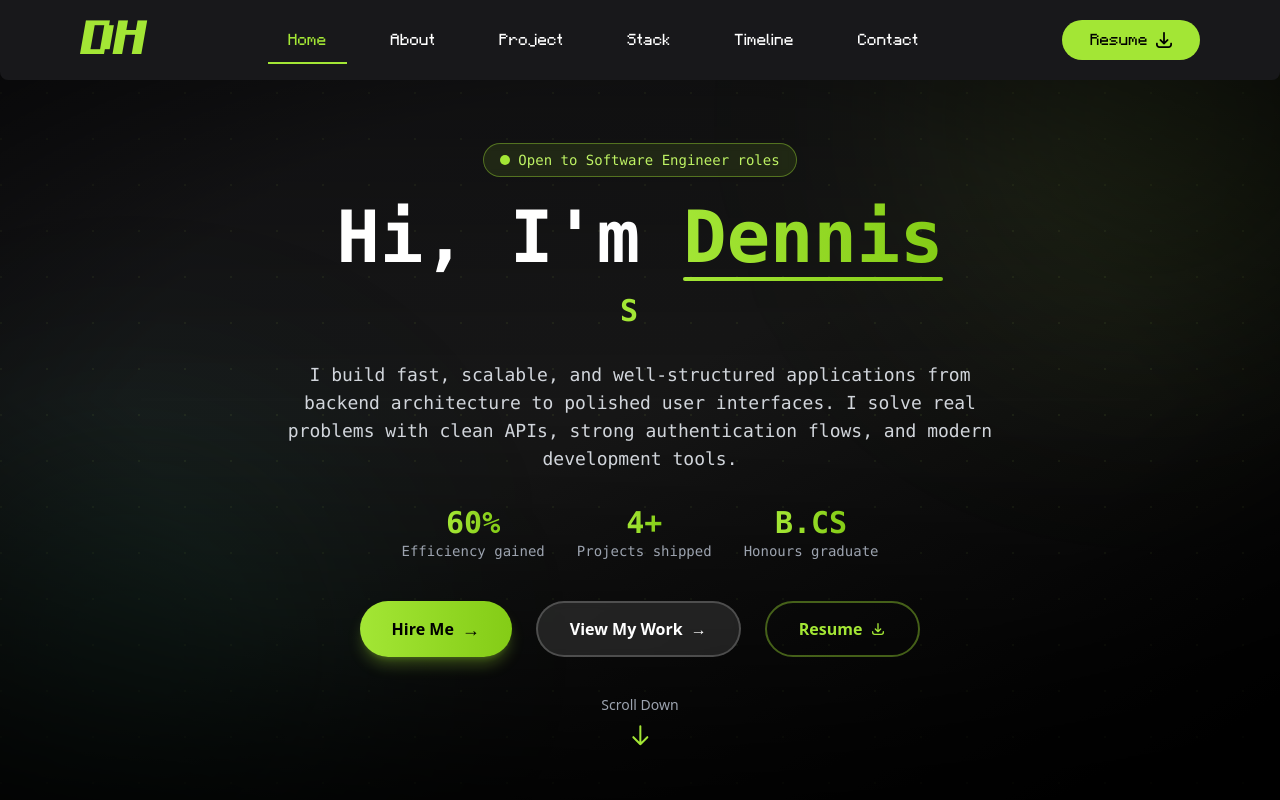
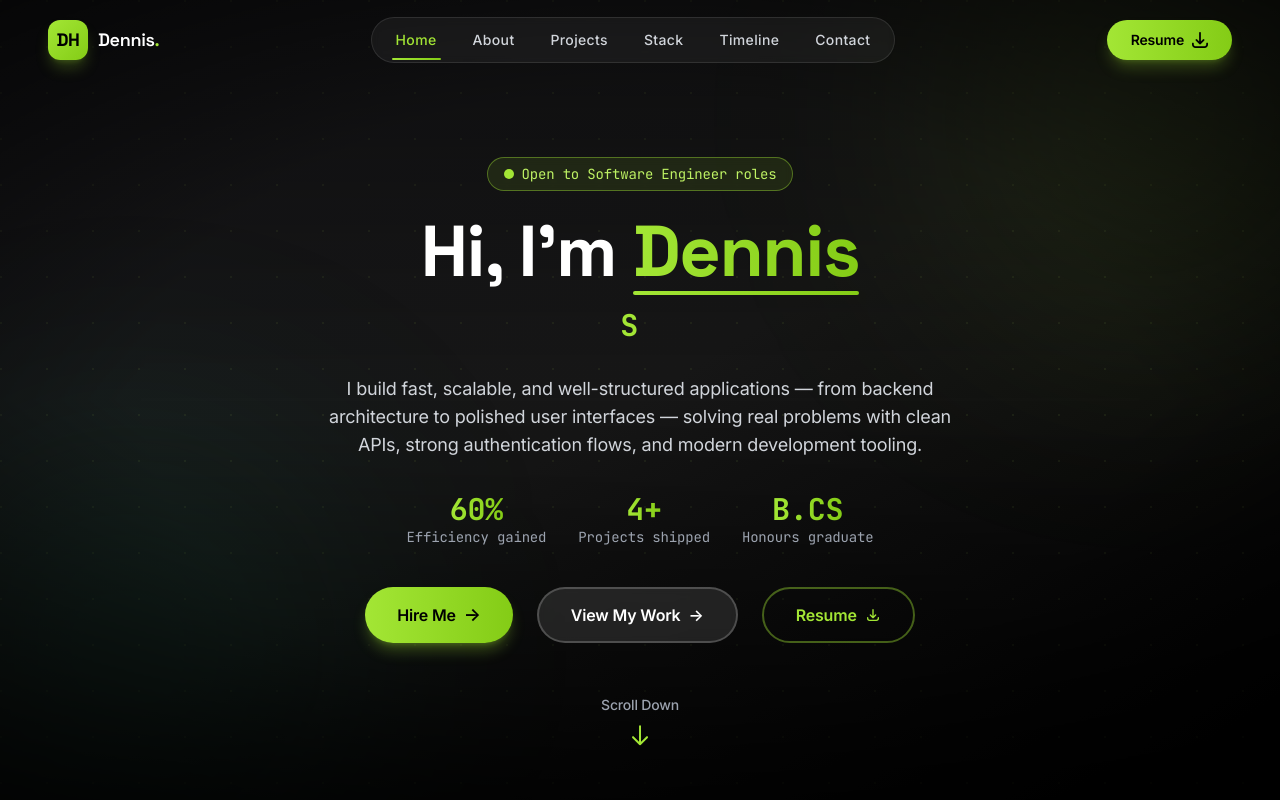
Before and after one commit to dennishuang03-hub/Dennis-Portfolio, a React (Create React App) app: page / in a window 1280 px wide. Shown: the top 800 px of the page. Built offline with nearby package versions, Linux system fonts and the light colour scheme.

Commit message:
Change some UI in the system

```diff
--- a/public/index.html
+++ b/public/index.html
@@ -4,12 +4,20 @@
     <meta charset="utf-8" />
     <link rel="icon" href="%PUBLIC_URL%/DHLogo.png" />
     <meta name="viewport" content="width=device-width, initial-scale=1" />
-    <meta name="theme-color" content="#000000" />
+    <meta name="theme-color" content="#0a0a0a" />
     <meta
       name="description"
-      content="Web site created using create-react-app"
+      content="Dennis Huang — Software Engineer building fast, scalable, and secure full-stack applications."
     />
     <link rel="apple-touch-icon" href="%PUBLIC_URL%/DHLogo.png" />
+
+    <!-- Fonts: Space Grotesk (display) + Inter (body) + JetBrains Mono (code) -->
+    <link rel="preconnect" href="https://fonts.googleapis.com" />
+    <link rel="preconnect" href="https://fonts.gstatic.com" crossorigin />
+    <link
+      href="https://fonts.googleapis.com/css2?family=Inter:wght@400;500;600;700&family=Space+Grotesk:wght@500;600;700&family=JetBrains+Mono:wght@400;500;700&display=swap"
+      rel="stylesheet"
+    />
     <!--
       manifest.json provides metadata used when your web app is installed on a
       user's mobile device or desktop. See https://developers.google.com/web/fundamentals/web-app-manifest/
@@ -24,7 +32,7 @@
       work correctly both with client-side routing and a non-root public URL.
       Learn how to configure a non-root public URL by running `npm run build`.
     -->
-    <title>React App</title>
+    <title>Dennis Huang · Software Engineer</title>
   </head>
   <body>
     <noscript>You need to enable JavaScript to run this app.</noscript>
--- a/src/components/header.js
+++ b/src/components/header.js
@@ -3,23 +3,31 @@ import downloadIcon from "../assets/icons/downloads.png";
 import { scrollToSection } from "../utils/scrollToSection";
 
 const sections = ["home", "about", "project", "stack", "timeline", "contact"];
+const labels = {
+    home: "Home",
+    about: "About",
+    project: "Projects",
+    stack: "Stack",
+    timeline: "Timeline",
+    contact: "Contact",
+};
 
 export default function Header() {
     const [isOpen, setIsOpen] = useState(false);
     const [active, setActive] = useState("home");
-    const [isManualScroll] = useState(false);
+    const [scrolled, setScrolled] = useState(false);
 
+    // Highlight the section currently in view
     useEffect(() => {
         const observer = new IntersectionObserver(
             (entries) => {
-                if (isManualScroll) return;
                 entries.forEach((entry) => {
                     if (entry.isIntersecting) {
                         setActive(entry.target.id);
                     }
                 });
             },
-            { rootMargin: "-30% 0px -50% 0px", }
+            { rootMargin: "-30% 0px -50% 0px" }
         );
 
         sections.forEach((id) => {
@@ -28,72 +36,105 @@ export default function Header() {
         });
 
         return () => observer.disconnect();
-    }, [isManualScroll]);
+    }, []);
 
-    // UNDERLINE
+    // Glass/solid state on scroll
+    useEffect(() => {
+        const onScroll = () => setScrolled(window.scrollY > 24);
+        onScroll();
+        window.addEventListener("scroll", onScroll, { passive: true });
+        return () => window.removeEventListener("scroll", onScroll);
+    }, []);
+
     const NavItem = ({ id, label }) => (
         <button
             onClick={() => scrollToSection(id)}
-            className={`font-minecraft px-5 py-2 relative group transition hover:-translate-y-0.5
-                ${active === id ? "text-lime-400" : "text-white"}
+            className={`relative px-4 py-2 text-sm font-medium tracking-wide transition-colors duration-300 group
+                ${active === id ? "text-lime-400" : "text-gray-300 hover:text-white"}
             `}
         >
             {label}
             <span
-                className={`absolute left-0 -bottom-1 h-[2px] bg-lime-400 w-full
-                    transition-transform duration-300 ease-out
-                    ${active === id ? "scale-x-100" : "scale-x-0"}
-                    group-hover:scale-x-100`}
+                className={`absolute left-3 right-3 -bottom-0.5 h-[2px] rounded-full bg-gradient-to-r from-lime-400 to-lime-500
+                    origin-left transition-transform duration-300 ease-out
+                    ${active === id ? "scale-x-100" : "scale-x-0"} group-hover:scale-x-100`}
             />
         </button>
     );
 
     return (
-        <header className="fixed rounded-b-lg top-0 left-0 w-full z-50 bg-zinc-900">
-            <nav className="h-[80px] w-full flex items-center justify-between px-4 sm:px-6 lg:px-20">
-
+        <header
+            className={`fixed top-0 left-0 w-full z-50 transition-all duration-300
+                ${scrolled
+                    ? "bg-neutral-950/80 backdrop-blur-xl border-b border-white/10 shadow-lg shadow-black/30"
+                    : "bg-transparent border-b border-transparent"}
+            `}
+        >
+            <nav
+                className={`w-full flex items-center justify-between px-4 sm:px-6 lg:px-12 transition-all duration-300
+                    ${scrolled ? "h-[68px]" : "h-[80px]"}`}
+            >
                 {/* LOGO */}
-                <div
-                    className="font-minecraft text-5xl italic font-bold tracking-tight text-lime-400 cursor-pointer"
+                <button
                     onClick={() => scrollToSection("home")}
+                    className="group flex items-center gap-2.5 cursor-pointer"
+                    aria-label="Back to top"
                 >
-                    DH
-                </div>
+                    <span className="flex items-center justify-center w-10 h-10 rounded-xl
+                                     bg-gradient-to-br from-lime-400 to-lime-500 text-black
+                                     font-display font-bold text-lg tracking-tight
+                                     shadow-lg shadow-lime-400/25
+                                     transition-transform duration-300 group-hover:scale-105 group-hover:rotate-3">
+                        DH
+                    </span>
+                    <span className="hidden sm:block font-display font-semibold text-white text-lg tracking-tight">
+                        Dennis<span className="text-lime-400">.</span>
+                    </span>
+                </button>
 
                 {/* DESKTOP NAV */}
-                <div className="hidden sm:flex items-center gap-x-6">
-                    <NavItem id="home" label="Home" />
-                    <NavItem id="about" label="About" />
-                    <NavItem id="project" label="Project" />
-                    <NavItem id="stack" label="Stack" />
-                    <NavItem id="timeline" label="Timeline" />
-                    <NavItem id="contact" label="Contact" />
+                <div className="hidden md:flex items-center gap-x-1
+                                rounded-full px-2 py-1
+                                bg-white/5 border border-white/10 backdrop-blur-sm">
+                    {sections.map((id) => (
+                        <NavItem key={id} id={id} label={labels[id]} />
+                    ))}
                 </div>
 
                 {/* RESUME BUTTON */}
-                <div className="hidden sm:flex">
+                <div className="hidden md:flex">
                     <a
                         href={`${process.env.PUBLIC_URL}/DennisHuang_Resume.pdf`}
                         download
-                        className="bg-lime-400 font-minecraft text-black px-7 py-2 rounded-full flex items-center gap-2 hover:-translate-y-0.5"
-                        >
+                        className="group flex items-center gap-2 rounded-full px-6 py-2.5
+                                   bg-gradient-to-r from-lime-400 to-lime-500 text-black
+                                   text-sm font-semibold shadow-lg shadow-lime-400/25
+                                   transition-all duration-300 hover:-translate-y-0.5 hover:shadow-xl hover:shadow-lime-400/40"
+                    >
                         Resume
-                        <img src={downloadIcon} alt="download" className="w-4 h-4" />
+                        <img src={downloadIcon} alt="" className="w-4 h-4 transition-transform group-hover:translate-y-0.5" />
                     </a>
                 </div>
 
                 {/* MOBILE HAMBURGER */}
                 <button
-                    className="sm:hidden absolute right-4 text-3xl"
+                    className="md:hidden relative w-10 h-10 flex flex-col items-center justify-center gap-[5px]"
                     onClick={() => setIsOpen(!isOpen)}
+                    aria-label="Toggle menu"
                 >
-                    ☰
+                    <span className={`block h-0.5 w-6 bg-white rounded-full transition-all duration-300 ${isOpen ? "translate-y-[7px] rotate-45" : ""}`} />
+                    <span className={`block h-0.5 w-6 bg-white rounded-full transition-all duration-300 ${isOpen ? "opacity-0" : ""}`} />
+                    <span className={`block h-0.5 w-6 bg-white rounded-full transition-all duration-300 ${isOpen ? "-translate-y-[7px] -rotate-45" : ""}`} />
                 </button>
             </nav>
 
             {/* MOBILE MENU */}
-            {isOpen && (
-                <div className="sm:hidden bg-zinc-800 text-white flex flex-col items-center gap-6 py-6">
+            <div
+                className={`md:hidden overflow-hidden transition-all duration-300 ease-out
+                    bg-neutral-950/95 backdrop-blur-xl border-b border-white/10
+                    ${isOpen ? "max-h-[26rem] opacity-100" : "max-h-0 opacity-0"}`}
+            >
+                <div className="flex flex-col px-6 py-4 gap-1">
                     {sections.map((id) => (
                         <button
                             key={id}
@@ -101,21 +142,25 @@ export default function Header() {
                                 scrollToSection(id);
                                 setIsOpen(false);
                             }}
+                            className={`text-left px-4 py-3 rounded-lg text-base font-medium transition-colors
+                                ${active === id ? "text-lime-400 bg-lime-400/10" : "text-gray-200 hover:bg-white/5"}`}
                         >
-                            {id.charAt(0).toUpperCase() + id.slice(1)}
+                            {labels[id]}
                         </button>
                     ))}
 
                     <a
                         href={`${process.env.PUBLIC_URL}/DennisHuang_Resume.pdf`}
                         download
-                        className="bg-lime-400 text-black font-minecraft px-6 py-2 rounded-full flex items-center gap-2"
-                        >
-                        Resume
-                        <img src={downloadIcon} alt="download" className="w-3 h-3" />
+                        onClick={() => setIsOpen(false)}
+                        className="mt-2 bg-gradient-to-r from-lime-400 to-lime-500 text-black font-semibold
+                                   px-6 py-3 rounded-lg flex items-center justify-center gap-2"
+                    >
+                        Download Resume
+                        <img src={downloadIcon} alt="" className="w-4 h-4" />
                     </a>
                 </div>
-            )}
+            </div>
         </header>
     );
 }
--- a/src/components/typingEffect.js
+++ b/src/components/typingEffect.js
@@ -46,9 +46,9 @@ const TypingEffect = () => {
   }, []);
 
   return (
-    <span className="text-xl sm:text-3xl text-lime-400 font-mono font-bold text-gray-200">
+    <span className="text-xl sm:text-3xl font-mono font-bold text-lime-400">
       {roles[index].substring(0, subIndex)}
-      <span className={`${blink ? "opacity-100" : "opacity-0"} ml-1`}>
+      <span className={`${blink ? "opacity-100" : "opacity-0"} ml-1 text-lime-400`}>
         _
       </span>
     </span>
--- a/src/index.css
+++ b/src/index.css
@@ -8,9 +8,16 @@ html {
 }
 
 body {
+  font-family: 'Inter', ui-sans-serif, system-ui, -apple-system, 'Segoe UI', Roboto, sans-serif;
   -webkit-font-smoothing: antialiased;
   -moz-osx-font-smoothing: grayscale;
   text-rendering: optimizeLegibility;
+  letter-spacing: -0.011em;
+}
+
+/* Display headings tracking */
+.font-display {
+  letter-spacing: -0.02em;
 }
 
 /* Branded text selection */
@@ -42,7 +49,7 @@ body {
 }
 
 ::-webkit-scrollbar-thumb:hover {
-  background: linear-gradient(180deg, rgba(163, 230, 53, 0.8), rgba(132, 204, 22, 0.8));
+  background: linear-gradient(180deg, rgba(163, 230, 53, 0.85), rgba(132, 204, 22, 0.85));
   background-clip: content-box;
 }
 
@@ -56,30 +63,8 @@ body {
   animation: float-slow 9s ease-in-out infinite;
 }
 
-@font-face {
-  font-family: 'Minecraft';
-  src: url('./assets/fonts/minecraft-font/MinecraftRegular-Bmg3.otf') format('opentype');
-  font-weight: 400;
-  font-style: normal;
+/* Subtle rise-in used for scroll-reveal accents */
+@keyframes fade-up {
+  0% { opacity: 0; transform: translateY(14px); }
+  100% { opacity: 1; transform: translateY(0); }
 }
-
-@font-face {
-  font-family: 'Minecraft';
-  src: url('./assets/fonts/minecraft-font/MinecraftBold-nMK1.otf') format('opentype');
-  font-weight: 700;
-  font-style: normal;
-}
-
-@font-face {
-  font-family: 'Minecraft';
-  src: url('./assets/fonts/minecraft-font/MinecraftItalic-R8Mo.otf') format('opentype');
-  font-weight: 400;
-  font-style: italic;
-}
-
-@font-face {
-  font-family: 'Minecraft';
-  src: url('./assets/fonts/minecraft-font/MinecraftBoldItalic-1y1e.otf') format('opentype');
-  font-weight: 700;
-  font-style: italic;
-}
--- a/src/sections/about.js
+++ b/src/sections/about.js
@@ -144,7 +144,7 @@ export default function About() {
             <div className={`relative inline-block mb-12 transition-all duration-700 ${
                 hasAnimated ? 'opacity-100 translate-y-0' : 'opacity-0 -translate-y-4'
             }`}>
-                <div className="font-minecraft text-4xl md:text-5xl tracking-tight text-center">
+                <div className="font-display font-bold text-4xl md:text-5xl tracking-tight text-center">
                     About Me
                     <div className="flex items-center justify-center mt-4">
                         <span className="h-1 w-20 bg-gradient-to-r from-transparent to-lime-400 rounded-full" />
--- a/src/sections/contact.js
+++ b/src/sections/contact.js
@@ -150,7 +150,7 @@ export default function Contact() {
                 relative inline-block mb-12 transition-all duration-700
                 ${hasAnimated ? 'opacity-100 translate-y-0' : 'opacity-0 -translate-y-4'}
             `}>
-                <h2 className="font-minecraft text-4xl md:text-5xl tracking-tight text-center">
+                <h2 className="font-display font-bold text-4xl md:text-5xl tracking-tight text-center">
                     Get In Touch
                 </h2>
                 <div className="flex items-center justify-center mt-4">
@@ -185,7 +185,7 @@ export default function Contact() {
                                 alt="Dennis Huang"
                                 className="w-full h-64 object-cover rounded-xl mb-4"
                             />
-                            <h3 className="text-2xl font-bold text-lime-400 mb-2">Dennis Huang</h3>
+                            <h3 className="font-display text-2xl font-bold text-white mb-2 tracking-tight">Dennis Huang</h3>
                             {/* Social Links */}
                             <div className="flex gap-3">
                                 {socialLinks.map((social) => (
@@ -247,7 +247,7 @@ export default function Contact() {
                     ${hasAnimated ? 'opacity-100 translate-x-0' : 'opacity-0 translate-x-8'}
                 `}>
                     <div className="bg-neutral-900 rounded-2xl p-8 border border-white/10">
-                        <h3 className="text-2xl font-bold text-lime-400 mb-6">Send a Message</h3>
+                        <h3 className="font-display text-2xl font-bold text-lime-400 mb-6 tracking-tight">Send a Message</h3>
 
                         <div className="space-y-6">
                             {/* Name Input */}
--- a/src/sections/home.js
+++ b/src/sections/home.js
@@ -61,7 +61,7 @@ export default function Homes() {
                     transition-all duration-1000 ease-out delay-150
                     ${hasAnimated ? 'opacity-100 translate-y-0' : 'opacity-0 -translate-y-8'}
                 `}>
-                    <h1 className="text-4xl sm:text-5xl md:text-6xl lg:text-7xl font-mono font-bold mb-4 leading-tight">
+                    <h1 className="text-4xl sm:text-5xl md:text-6xl lg:text-7xl font-display font-bold mb-4 leading-tight tracking-tight">
                         Hi, I'm{" "}
                         <span className="relative inline-block">
                             <span className="relative z-10 bg-gradient-to-r from-lime-400 to-lime-500 bg-clip-text text-transparent">
@@ -87,9 +87,9 @@ export default function Homes() {
                     transition-all duration-1000 ease-out delay-500
                     ${hasAnimated ? 'opacity-100 translate-y-0' : 'opacity-0 -translate-y-8'}
                 `}>
-                    <p className="text-base sm:text-lg text-gray-300 max-w-3xl leading-relaxed mb-8 px-4 font-mono">
-                        I build fast, scalable, and well-structured applications from backend architecture to polished user interfaces.
-                        I solve real problems with clean APIs, strong authentication flows, and modern development tools.
+                    <p className="text-base sm:text-lg text-gray-300 max-w-2xl leading-relaxed mb-8 px-4 font-sans">
+                        I build fast, scalable, and well-structured applications — from backend architecture to polished user interfaces —
+                        solving real problems with clean APIs, strong authentication flows, and modern development tooling.
                     </p>
                 </div>
 
--- a/src/sections/stack.js
+++ b/src/sections/stack.js
@@ -73,7 +73,7 @@ export default function Stack() {
       <div className={`relative inline-block mb-12 transition-all duration-700 ${
         hasAnimated ? 'opacity-100 translate-y-0' : 'opacity-0 -translate-y-4'
       }`}>
-        <div className="font-minecraft text-4xl md:text-5xl tracking-tight">
+        <div className="font-display font-bold text-4xl md:text-5xl tracking-tight">
           Tech Stack
           <div className="flex items-center justify-center mt-4">
             <span className="h-1 w-20 bg-gradient-to-r from-transparent to-lime-400 rounded-full" />
--- a/src/sections/timeline.js
+++ b/src/sections/timeline.js
@@ -111,7 +111,7 @@ export default function Timeline() {
 
                     {/* Title */}
                     <h3 className={`
-                        text-xl font-bold mb-2
+                        font-display text-xl font-bold mb-2 tracking-tight
                         ${item.type === "education" ? "text-lime-400" : "text-white"}
                     `}>
                         {item.title}
@@ -177,7 +177,7 @@ export default function Timeline() {
                 relative inline-block mb-16 transition-all duration-700
                 ${hasAnimated ? 'opacity-100 translate-y-0' : 'opacity-0 -translate-y-4'}
             `}>
-                <p className="font-minecraft text-3xl md:text-5xl tracking-tight justify-center">
+                <p className="font-display font-bold text-3xl md:text-5xl tracking-tight justify-center">
                     Education & Experience
                 </p>
                 <div className="flex items-center justify-center mt-4">
--- a/tailwind.config.js
+++ b/tailwind.config.js
@@ -6,8 +6,11 @@ module.exports = {
   theme: {
     extend: {
       fontFamily: {
-        minecraft: ['Minecraft', 'sans-serif'],
-        mono: ['"Cascadia Code"', 'ui-monospace', 'SFMono-Regular', 'Menlo', 'Monaco', 'Consolas', '"Liberation Mono"', '"Courier New"', 'monospace']
+        // Clean, modern typography
+        display: ['"Space Grotesk"', 'Inter', 'ui-sans-serif', 'system-ui', 'sans-serif'],
+        sans: ['Inter', 'ui-sans-serif', 'system-ui', '-apple-system', 'Segoe UI', 'Roboto', 'sans-serif'],
+        minecraft: ['"Space Grotesk"', 'Inter', 'sans-serif'], // legacy alias -> now modern
+        mono: ['"JetBrains Mono"', '"Cascadia Code"', 'ui-monospace', 'SFMono-Regular', 'Menlo', 'Monaco', 'Consolas', '"Liberation Mono"', '"Courier New"', 'monospace']
       },
 
       keyframes: {
```
Also changed, not shown: src/sections/project.js (+7 -5 lines), 1 other file (tests, documents, lock files or other folders).
